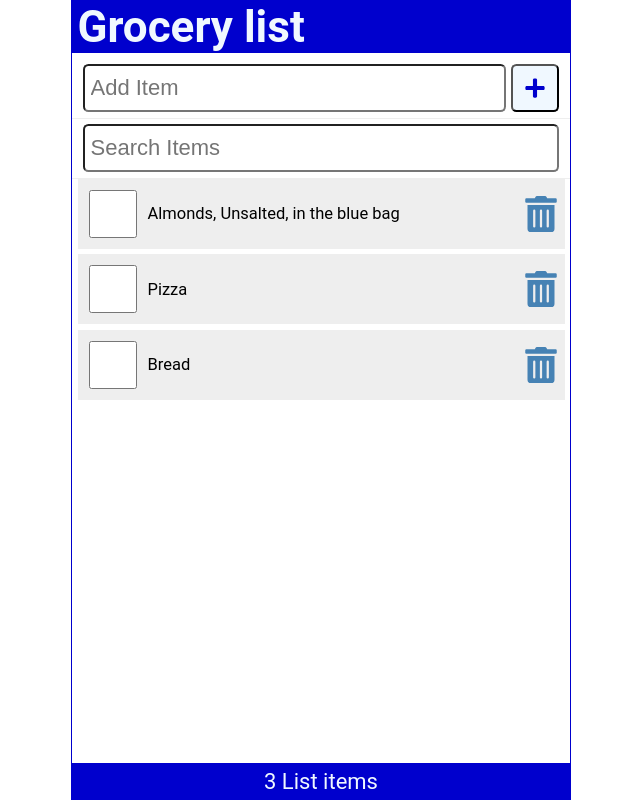
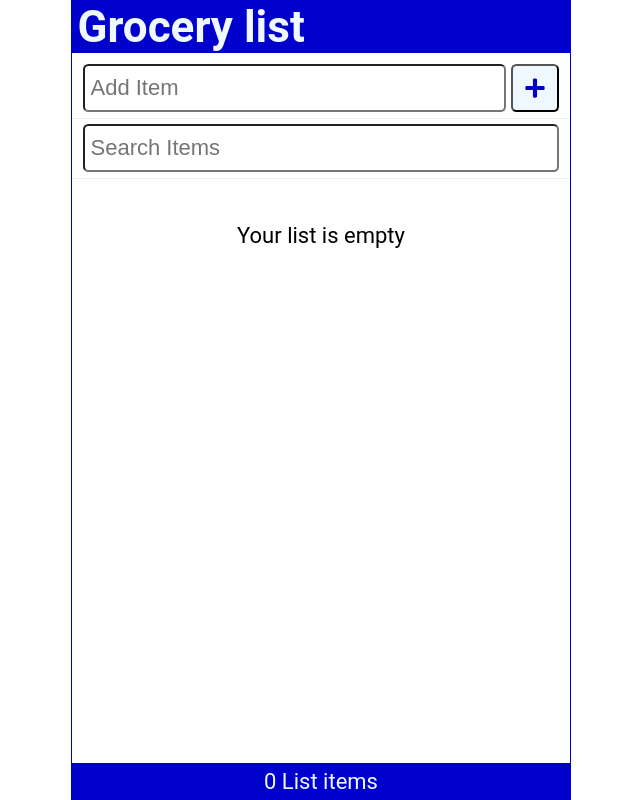
Before and after one commit to daniyar-yes/localstorage-todo, a React (Create React App) app: page / in a window 1280 px wide. Shown: the whole page, without its empty margins (319-959 px from the left). Built offline with nearby package versions, Linux system fonts and the light colour scheme; data requests are answered from the project's data file.

Commit message:
Revert "handled fetchError and isLoading via useState"
This reverts commit 9f1a9b80c383cc8702e5bdc6bf786916dbab0451.

```diff
--- a/src/App.js
+++ b/src/App.js
@@ -6,34 +6,13 @@ import Footer from './Footer'
 import { useState, useEffect } from 'react'
 
 function App() {
-  const API_URL = 'http://localhost:3500/items';
-
-  const [items, setItems] = useState([]);
-  const [newItem, setNewItem] = useState('');
-  const [search, setSearch] = useState('');
-  const [fetchError, setFetchError] = useState(null);
-  const [isLoading, setIsLoading] = useState(true)
+  const [items, setItems] = useState(JSON.parse(localStorage.getItem('shoppinglist')) || []);
+  const [newItem, setNewItem] = useState('')
+  const [search, setSearch] = useState('')
 
   useEffect(() => {
-
-    const fetchItems = async () => {
-      try {
-        const response = await fetch(API_URL);
-        if (!response.ok) throw Error('Did not receive expected data');
-        const listItems = await response.json();
-        setItems(listItems);
-        setFetchError(null);
-      } catch (err) {
-        setFetchError(err.message);
-      } finally {
-        setIsLoading(false);
-      }
-    }
-    setTimeout(() => {
-      fetchItems()
-    }, 2000)
-
-  }, [])
+    localStorage.setItem('shoppinglist', JSON.stringify(items))
+  }, [items])
 
   const addItem = (item) => {
     const id = items.length ? items[items.length - 1].id + 1 : 1;
@@ -70,16 +49,10 @@ function App() {
         search={search}
         setSearch={setSearch}
       />
-      <main>
-        {isLoading && <p>Loading Items...</p>}
-        {fetchError && <p style={{ color: 'red'}}>{`Error: ${fetchError}`}</p>}
-        {!fetchError && !isLoading &&
-          <Content
-              items={items.filter(item => ((item.item).toLowerCase()).includes(search.toLowerCase()))}
-              handleCheck={handleCheck}
-              handleDelete={handleDelete}/>
-        }
-      </main>
+      <Content
+        items={items.filter(item => ((item.item).toLowerCase()).includes(search.toLowerCase()))}
+        handleCheck={handleCheck}
+        handleDelete={handleDelete}/>
       <Footer length={items.length} />
 
     </div>
--- a/src/Content.js
+++ b/src/Content.js
@@ -3,7 +3,7 @@ import ItemList from './ItemList'
 const Content = ({ items, handleCheck, handleDelete }) => {
 
     return (
-      <>
+      <main>
           {items.length ? (
             <ItemList
                 items={items}
@@ -13,7 +13,7 @@ const Content = ({ items, handleCheck, handleDelete }) => {
            ) : (
               <p style={{ marginTop: '2rem' }}>Your list is empty</p>
            )}
-      </>
+      </main>
     )
 }
 
```
